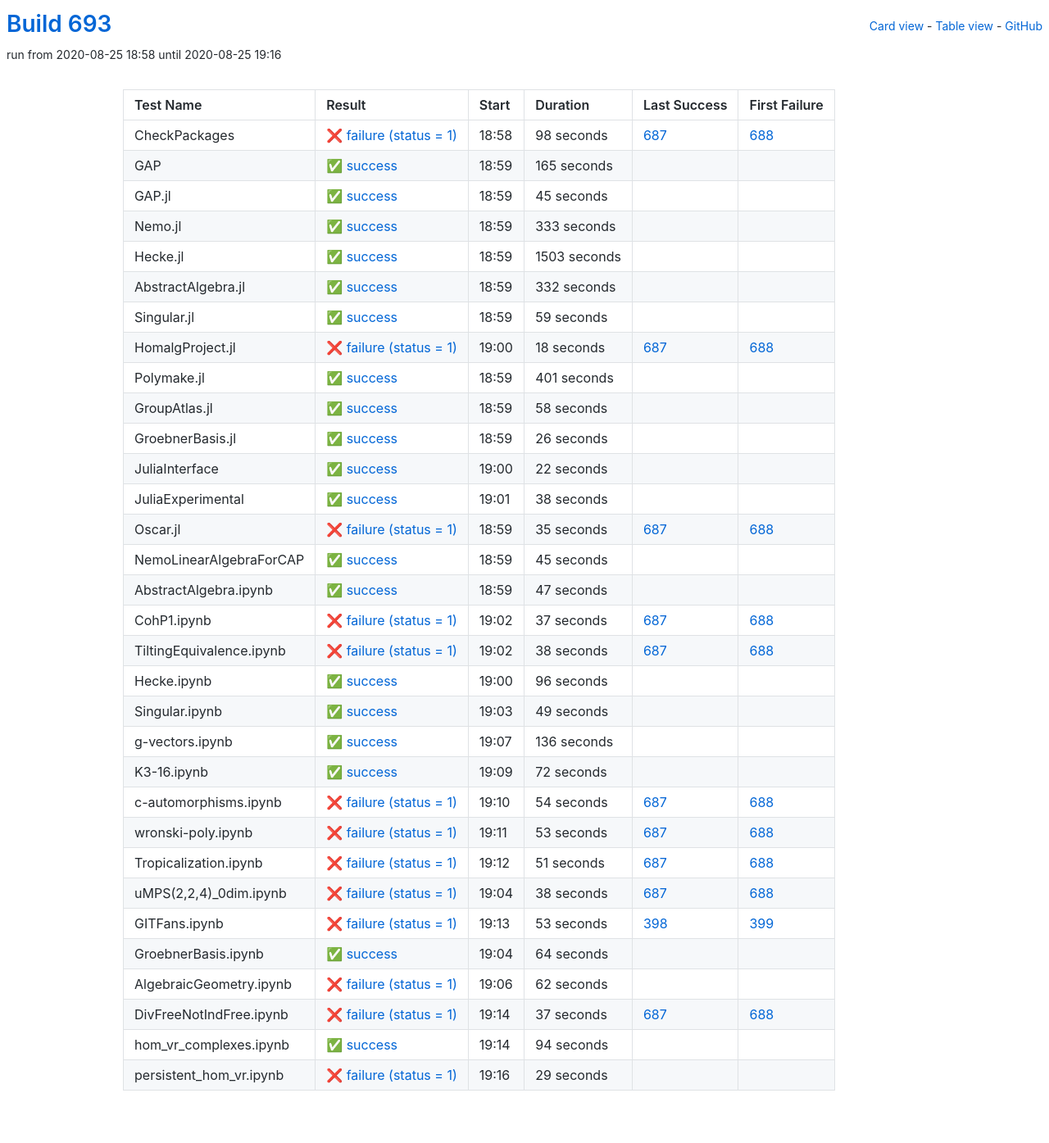
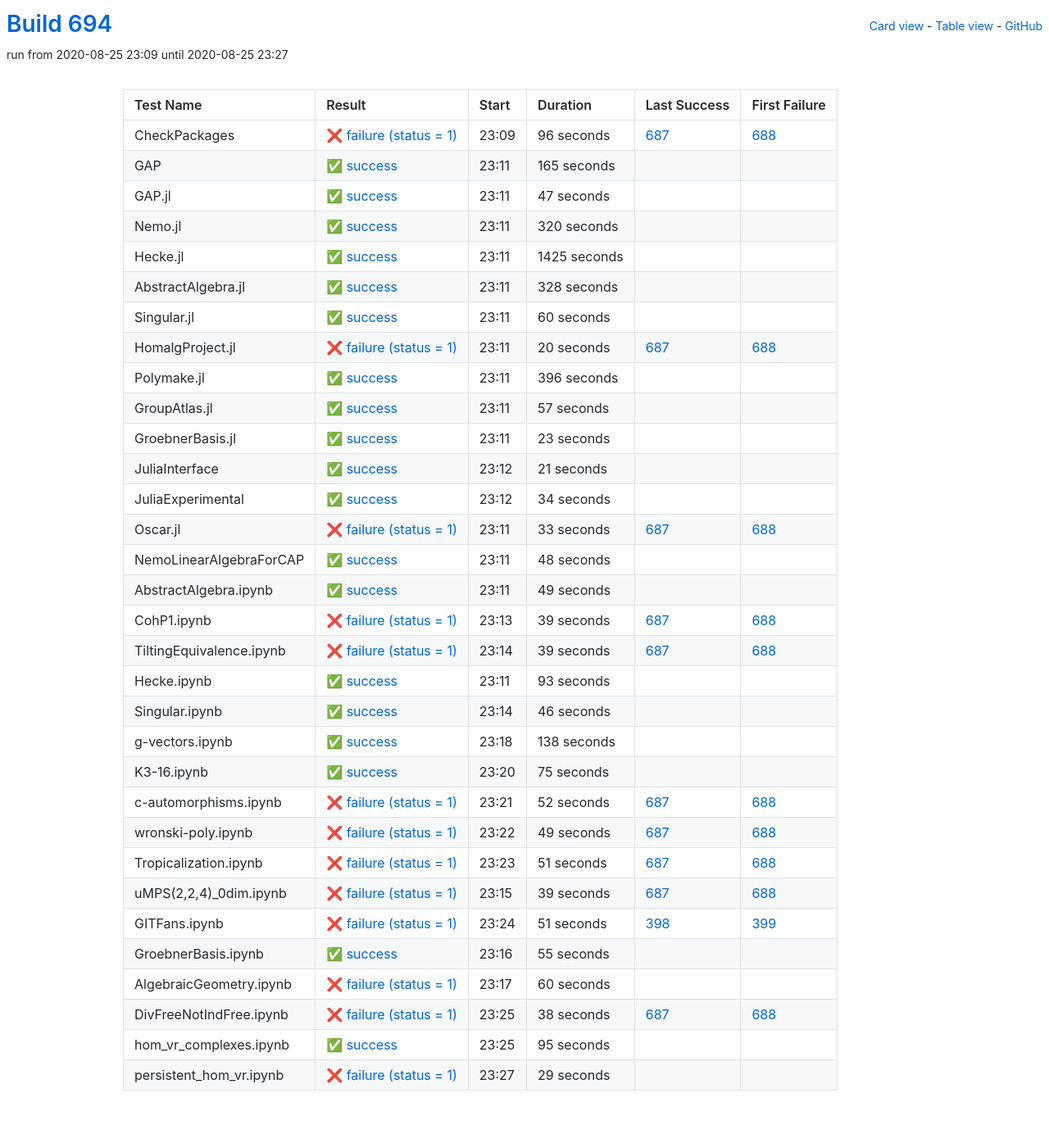
Before and after one commit to oscar-system/oscar-ci-status-stable, a Jekyll site: the page built from table.html, in a window 1280 px wide. Shown: the whole page at 82% size. Built offline with Jekyll 4.4.1, drawn with Linux system fonts in a browser that asks for light colours.

Commit message:
Build #694

```diff
--- a/_data/ci.yml
+++ b/_data/ci.yml
@@ -1,6 +1,6 @@
 ---
-build: 693
-build_url: https://oscarci.mathematik.uni-kl.de/job/oscar-stable/693/
+build: 694
+build_url: https://oscarci.mathematik.uni-kl.de/job/oscar-stable/694/
 job: oscar-stable
 organization: oscar-system
 repo: oscar-ci-status-stable
@@ -8,20 +8,20 @@ repourl: https://github.com/oscar-system/oscar-ci-status-stable
 tests:
 - name: CheckPackages
   id: checkpackages
-  log: https://oscarci.mathematik.uni-kl.de/job/oscar-stable/693/artifact/logs/build-693/CheckPackages.log
-  start: 2020-08-25 18:58
+  log: https://oscarci.mathematik.uni-kl.de/job/oscar-stable/694/artifact/logs/build-694/CheckPackages.log
+  start: 2020-08-25 23:09
   success: false
   exitcode: 1
   status: failure
-  duration: 98
+  duration: 96
   last_success: 687
   last_success_url: https://oscarci.mathematik.uni-kl.de/job/oscar-stable/687/
   first_failure: 688
   first_failure_url: https://oscarci.mathematik.uni-kl.de/job/oscar-stable/688/
 - name: GAP
   id: gap
-  log: https://oscarci.mathematik.uni-kl.de/job/oscar-stable/693/artifact/logs/build-693/GAP.log
-  start: 2020-08-25 18:59
+  log: https://oscarci.mathematik.uni-kl.de/job/oscar-stable/694/artifact/logs/build-694/GAP.log
+  start: 2020-08-25 23:11
   success: true
   exitcode: 0
   status: success
@@ -32,164 +32,8 @@ tests:
   first_failure_url:
 - name: GAP.jl
   id: gap-jl
-  log: https://oscarci.mathematik.uni-kl.de/job/oscar-stable/693/artifact/logs/build-693/GAP.jl.log
-  start: 2020-08-25 18:59
-  success: true
-  exitcode: 0
-  status: success
-  duration: 45
-  last_success: false
-  last_success_url:
-  first_failure: false
-  first_failure_url:
-- name: Nemo.jl
-  id: nemo-jl
-  log: https://oscarci.mathematik.uni-kl.de/job/oscar-stable/693/artifact/logs/build-693/Nemo.jl.log
-  start: 2020-08-25 18:59
-  success: true
-  exitcode: 0
-  status: success
-  duration: 333
-  last_success: false
-  last_success_url:
-  first_failure: false
-  first_failure_url:
-- name: Hecke.jl
-  id: hecke-jl
-  log: https://oscarci.mathematik.uni-kl.de/job/oscar-stable/693/artifact/logs/build-693/Hecke.jl.log
-  start: 2020-08-25 18:59
-  success: true
-  exitcode: 0
-  status: success
-  duration: 1503
-  last_success: false
-  last_success_url:
-  first_failure: false
-  first_failure_url:
-- name: AbstractAlgebra.jl
-  id: abstractalgebra-jl
-  log: https://oscarci.mathematik.uni-kl.de/job/oscar-stable/693/artifact/logs/build-693/AbstractAlgebra.jl.log
-  start: 2020-08-25 18:59
-  success: true
-  exitcode: 0
-  status: success
-  duration: 332
-  last_success: false
-  last_success_url:
-  first_failure: false
-  first_failure_url:
-- name: Singular.jl
-  id: singular-jl
-  log: https://oscarci.mathematik.uni-kl.de/job/oscar-stable/693/artifact/logs/build-693/Singular.jl.log
-  start: 2020-08-25 18:59
-  success: true
-  exitcode: 0
-  status: success
-  duration: 59
-  last_success: false
-  last_success_url:
-  first_failure: false
-  first_failure_url:
-- name: HomalgProject.jl
-  id: homalgproject-jl
-  log: https://oscarci.mathematik.uni-kl.de/job/oscar-stable/693/artifact/logs/build-693/HomalgProject.jl.log
-  start: 2020-08-25 19:00
-  success: false
-  exitcode: 1
-  status: failure
-  duration: 18
-  last_success: 687
-  last_success_url: https://oscarci.mathematik.uni-kl.de/job/oscar-stable/687/
-  first_failure: 688
-  first_failure_url: https://oscarci.mathematik.uni-kl.de/job/oscar-stable/688/
-- name: Polymake.jl
-  id: polymake-jl
-  log: https://oscarci.mathematik.uni-kl.de/job/oscar-stable/693/artifact/logs/build-693/Polymake.jl.log
-  start: 2020-08-25 18:59
-  success: true
-  exitcode: 0
-  status: success
-  duration: 401
-  last_success: false
-  last_success_url:
-  first_failure: false
-  first_failure_url:
-- name: GroupAtlas.jl
-  id: groupatlas-jl
-  log: https://oscarci.mathematik.uni-kl.de/job/oscar-stable/693/artifact/logs/build-693/GroupAtlas.jl.log
-  start: 2020-08-25 18:59
-  success: true
-  exitcode: 0
-  status: success
-  duration: 58
-  last_success: false
-  last_success_url:
-  first_failure: false
-  first_failure_url:
-- name: GroebnerBasis.jl
-  id: groebnerbasis-jl
-  log: https://oscarci.mathematik.uni-kl.de/job/oscar-stable/693/artifact/logs/build-693/GroebnerBasis.jl.log
-  start: 2020-08-25 18:59
-  success: true
-  exitcode: 0
-  status: success
-  duration: 26
-  last_success: false
-  last_success_url:
-  first_failure: false
-  first_failure_url:
-- name: JuliaInterface
-  id: juliainterface
-  log: https://oscarci.mathematik.uni-kl.de/job/oscar-stable/693/artifact/logs/build-693/JuliaInterface.log
-  start: 2020-08-25 19:00
-  success: true
-  exitcode: 0
-  status: success
-  duration: 22
-  last_success: false
-  last_success_url:
-  first_failure: false
-  first_failure_url:
-- name: JuliaExperimental
-  id: juliaexperimental
-  log: https://oscarci.mathematik.uni-kl.de/job/oscar-stable/693/artifact/logs/build-693/JuliaExperimental.log
-  start: 2020-08-25 19:01
-  success: true
-  exitcode: 0
-  status: success
-  duration: 38
-  last_success: false
-  last_success_url:
-  first_failure: false
-  first_failure_url:
-- name: Oscar.jl
-  id: oscar-jl
-  log: https://oscarci.mathematik.uni-kl.de/job/oscar-stable/693/artifact/logs/build-693/Oscar.jl.log
-  start: 2020-08-25 18:59
-  success: false
-  exitcode: 1
-  status: failure
-  duration: 35
-  last_success: 687
-  last_success_url: https://oscarci.mathematik.uni-kl.de/job/oscar-stable/687/
-  first_failure: 688
-  first_failure_url: https://oscarci.mathematik.uni-kl.de/job/oscar-stable/688/
-- name: NemoLinearAlgebraForCAP
-  id: nemolinearalgebraforcap
-  log: https://oscarci.mathematik.uni-kl.de/job/oscar-stable/693/artifact/logs/build-693/NemoLinearAlgebraForCAP.log
-  start: 2020-08-25 18:59
-  success: true
-  exitcode: 0
-  status: success
-  duration: 45
-  last_success: false
-  last_success_url:
-  first_failure: false
-  first_failure_url:
-- name: AbstractAlgebra.ipynb
-  id: abstractalgebra-ipynb
-  log: https://oscarci.mathematik.uni-kl.de/job/oscar-stable/693/artifact/logs/build-693/AbstractAlgebra.ipynb.log
-  start: 2020-08-25 18:59
+  log: https://oscarci.mathematik.uni-kl.de/job/oscar-stable/694/artifact/logs/build-694/GAP.jl.log
+  start: 2020-08-25 23:11
   success: true
   exitcode: 0
   status: success
@@ -198,46 +42,154 @@ tests:
   last_success_url:
   first_failure: false
   first_failure_url:
-- name: CohP1.ipynb
-  id: cohp1-ipynb
-  log: https://oscarci.mathematik.uni-kl.de/job/oscar-stable/693/artifact/logs/build-693/CohP1.ipynb.log
-  start: 2020-08-25 19:02
+- name: Nemo.jl
+  id: nemo-jl
+  log: https://oscarci.mathematik.uni-kl.de/job/oscar-stable/694/artifact/logs/build-694/Nemo.jl.log
+  start: 2020-08-25 23:11
+  success: true
+  exitcode: 0
+  status: success
+  duration: 320
+  last_success: false
+  last_success_url:
+  first_failure: false
+  first_failure_url:
+- name: Hecke.jl
+  id: hecke-jl
+  log: https://oscarci.mathematik.uni-kl.de/job/oscar-stable/694/artifact/logs/build-694/Hecke.jl.log
+  start: 2020-08-25 23:11
+  success: true
+  exitcode: 0
+  status: success
+  duration: 1425
+  last_success: false
+  last_success_url:
+  first_failure: false
+  first_failure_url:
+- name: AbstractAlgebra.jl
+  id: abstractalgebra-jl
+  log: https://oscarci.mathematik.uni-kl.de/job/oscar-stable/694/artifact/logs/build-694/AbstractAlgebra.jl.log
+  start: 2020-08-25 23:11
+  success: true
+  exitcode: 0
+  status: success
+  duration: 328
+  last_success: false
+  last_success_url:
+  first_failure: false
+  first_failure_url:
+- name: Singular.jl
+  id: singular-jl
+  log: https://oscarci.mathematik.uni-kl.de/job/oscar-stable/694/artifact/logs/build-694/Singular.jl.log
+  start: 2020-08-25 23:11
+  success: true
+  exitcode: 0
+  status: success
+  duration: 60
+  last_success: false
+  last_success_url:
+  first_failure: false
+  first_failure_url:
+- name: HomalgProject.jl
+  id: homalgproject-jl
+  log: https://oscarci.mathematik.uni-kl.de/job/oscar-stable/694/artifact/logs/build-694/HomalgProject.jl.log
+  start: 2020-08-25 23:11
   success: false
   exitcode: 1
   status: failure
-  duration: 37
+  duration: 20
   last_success: 687
   last_success_url: https://oscarci.mathematik.uni-kl.de/job/oscar-stable/687/
   first_failure: 688
   first_failure_url: https://oscarci.mathematik.uni-kl.de/job/oscar-stable/688/
-- name: TiltingEquivalence.ipynb
-  id: tiltingequivalence-ipynb
-  log: https://oscarci.mathematik.uni-kl.de/job/oscar-stable/693/artifact/logs/build-693/TiltingEquivalence.ipynb.log
-  start: 2020-08-25 19:02
+- name: Polymake.jl
+  id: polymake-jl
+  log: https://oscarci.mathematik.uni-kl.de/job/oscar-stable/694/artifact/logs/build-694/Polymake.jl.log
+  start: 2020-08-25 23:11
+  success: true
+  exitcode: 0
+  status: success
+  duration: 396
+  last_success: false
+  last_success_url:
+  first_failure: false
+  first_failure_url:
+- name: GroupAtlas.jl
+  id: groupatlas-jl
+  log: https://oscarci.mathematik.uni-kl.de/job/oscar-stable/694/artifact/logs/build-694/GroupAtlas.jl.log
+  start: 2020-08-25 23:11
+  success: true
+  exitcode: 0
+  status: success
+  duration: 57
+  last_success: false
+  last_success_url:
+  first_failure: false
+  first_failure_url:
+- name: GroebnerBasis.jl
+  id: groebnerbasis-jl
+  log: https://oscarci.mathematik.uni-kl.de/job/oscar-stable/694/artifact/logs/build-694/GroebnerBasis.jl.log
+  start: 2020-08-25 23:11
+  success: true
+  exitcode: 0
+  status: success
+  duration: 23
+  last_success: false
+  last_success_url:
+  first_failure: false
+  first_failure_url:
+- name: JuliaInterface
+  id: juliainterface
+  log: https://oscarci.mathematik.uni-kl.de/job/oscar-stable/694/artifact/logs/build-694/JuliaInterface.log
+  start: 2020-08-25 23:12
+  success: true
+  exitcode: 0
+  status: success
+  duration: 21
+  last_success: false
+  last_success_url:
+  first_failure: false
+  first_failure_url:
+- name: JuliaExperimental
+  id: juliaexperimental
+  log: https://oscarci.mathematik.uni-kl.de/job/oscar-stable/694/artifact/logs/build-694/JuliaExperimental.log
+  start: 2020-08-25 23:12
+  success: true
+  exitcode: 0
+  status: success
+  duration: 34
+  last_success: false
+  last_success_url:
+  first_failure: false
+  first_failure_url:
+- name: Oscar.jl
+  id: oscar-jl
+  log: https://oscarci.mathematik.uni-kl.de/job/oscar-stable/694/artifact/logs/build-694/Oscar.jl.log
+  start: 2020-08-25 23:11
   success: false
   exitcode: 1
   status: failure
-  duration: 38
+  duration: 33
   last_success: 687
   last_success_url: https://oscarci.mathematik.uni-kl.de/job/oscar-stable/687/
   first_failure: 688
   first_failure_url: https://oscarci.mathematik.uni-kl.de/job/oscar-stable/688/
-- name: Hecke.ipynb
-  id: hecke-ipynb
-  log: https://oscarci.mathematik.uni-kl.de/job/oscar-stable/693/artifact/logs/build-693/Hecke.ipynb.log
-  start: 2020-08-25 19:00
+- name: NemoLinearAlgebraForCAP
+  id: nemolinearalgebraforcap
+  log: https://oscarci.mathematik.uni-kl.de/job/oscar-stable/694/artifact/logs/build-694/NemoLinearAlgebraForCAP.log
+  start: 2020-08-25 23:11
   success: true
   exitcode: 0
   status: success
-  duration: 96
+  duration: 48
   last_success: false
   last_success_url:
   first_failure: false
   first_failure_url:
-- name: Singular.ipynb
-  id: singular-ipynb
-  log: https://oscarci.mathematik.uni-kl.de/job/oscar-stable/693/artifact/logs/build-693/Singular.ipynb.log
-  start: 2020-08-25 19:03
+- name: AbstractAlgebra.ipynb
+  id: abstractalgebra-ipynb
+  log: https://oscarci.mathematik.uni-kl.de/job/oscar-stable/694/artifact/logs/build-694/AbstractAlgebra.ipynb.log
+  start: 2020-08-25 23:11
   success: true
   exitcode: 0
   status: success
@@ -246,58 +198,106 @@ tests:
   last_success_url:
   first_failure: false
   first_failure_url:
-- name: g-vectors.ipynb
-  id: g-vectors-ipynb
-  log: https://oscarci.mathematik.uni-kl.de/job/oscar-stable/693/artifact/logs/build-693/g-vectors.ipynb.log
-  start: 2020-08-25 19:07
+- name: CohP1.ipynb
+  id: cohp1-ipynb
+  log: https://oscarci.mathematik.uni-kl.de/job/oscar-stable/694/artifact/logs/build-694/CohP1.ipynb.log
+  start: 2020-08-25 23:13
+  success: false
+  exitcode: 1
+  status: failure
+  duration: 39
+  last_success: 687
+  last_success_url: https://oscarci.mathematik.uni-kl.de/job/oscar-stable/687/
+  first_failure: 688
+  first_failure_url: https://oscarci.mathematik.uni-kl.de/job/oscar-stable/688/
+- name: TiltingEquivalence.ipynb
+  id: tiltingequivalence-ipynb
+  log: https://oscarci.mathematik.uni-kl.de/job/oscar-stable/694/artifact/logs/build-694/TiltingEquivalence.ipynb.log
+  start: 2020-08-25 23:14
+  success: false
+  exitcode: 1
+  status: failure
+  duration: 39
+  last_success: 687
+  last_success_url: https://oscarci.mathematik.uni-kl.de/job/oscar-stable/687/
+  first_failure: 688
+  first_failure_url: https://oscarci.mathematik.uni-kl.de/job/oscar-stable/688/
+- name: Hecke.ipynb
+  id: hecke-ipynb
+  log: https://oscarci.mathematik.uni-kl.de/job/oscar-stable/694/artifact/logs/build-694/Hecke.ipynb.log
+  start: 2020-08-25 23:11
   success: true
   exitcode: 0
   status: success
-  duration: 136
+  duration: 93
+  last_success: false
+  last_success_url:
+  first_failure: false
+  first_failure_url:
+- name: Singular.ipynb
+  id: singular-ipynb
+  log: https://oscarci.mathematik.uni-kl.de/job/oscar-stable/694/artifact/logs/build-694/Singular.ipynb.log
+  start: 2020-08-25 23:14
+  success: true
+  exitcode: 0
+  status: success
+  duration: 46
+  last_success: false
+  last_success_url:
+  first_failure: false
+  first_failure_url:
+- name: g-vectors.ipynb
+  id: g-vectors-ipynb
+  log: https://oscarci.mathematik.uni-kl.de/job/oscar-stable/694/artifact/logs/build-694/g-vectors.ipynb.log
+  start: 2020-08-25 23:18
+  success: true
+  exitcode: 0
+  status: success
+  duration: 138
   last_success: false
   last_success_url:
   first_failure: false
   first_failure_url:
 - name: K3-16.ipynb
   id: k3-16-ipynb
-  log: https://oscarci.mathematik.uni-kl.de/job/oscar-stable/693/artifact/logs/build-693/K3-16.ipynb.log
-  start: 2020-08-25 19:09
+  log: https://oscarci.mathematik.uni-kl.de/job/oscar-stable/694/artifact/logs/build-694/K3-16.ipynb.log
+  start: 2020-08-25 23:20
   success: true
   exitcode: 0
   status: success
-  duration: 72
+  duration: 75
   last_success: false
   last_success_url:
   first_failure: false
   first_failure_url:
 - name: c-automorphisms.ipynb
   id: c-automorphisms-ipynb
-  log: https://oscarci.mathematik.uni-kl.de/job/oscar-stable/693/artifact/logs/build-693/c-automorphisms.ipynb.log
-  start: 2020-08-25 19:10
+  log: https://oscarci.mathematik.uni-kl.de/job/oscar-stable/694/artifact/logs/build-694/c-automorphisms.ipynb.log
+  start: 2020-08-25 23:21
   success: false
   exitcode: 1
   status: failure
-  duration: 54
+  duration: 52
   last_success: 687
   last_success_url: https://oscarci.mathematik.uni-kl.de/job/oscar-stable/687/
   first_failure: 688
   first_failure_url: https://oscarci.mathematik.uni-kl.de/job/oscar-stable/688/
 - name: wronski-poly.ipynb
   id: wronski-poly-ipynb
-  log: https://oscarci.mathematik.uni-kl.de/job/oscar-stable/693/artifact/logs/build-693/wronski-poly.ipynb.log
-  start: 2020-08-25 19:11
+  log: https://oscarci.mathematik.uni-kl.de/job/oscar-stable/694/artifact/logs/build-694/wronski-poly.ipynb.log
+  start: 2020-08-25 23:22
   success: false
   exitcode: 1
   status: failure
-  duration: 53
+  duration: 49
   last_success: 687
   last_success_url: https://oscarci.mathematik.uni-kl.de/job/oscar-stable/687/
   first_failure: 688
   first_failure_url: https://oscarci.mathematik.uni-kl.de/job/oscar-stable/688/
 - name: Tropicalization.ipynb
   id: tropicalization-ipynb
-  log: https://oscarci.mathematik.uni-kl.de/job/oscar-stable/693/artifact/logs/build-693/Tropicalization.ipynb.log
-  start: 2020-08-25 19:12
+  log: https://oscarci.mathematik.uni-kl.de/job/oscar-stable/694/artifact/logs/build-694/Tropicalization.ipynb.log
+  start: 2020-08-25 23:23
   success: false
   exitcode: 1
   status: failure
@@ -308,8 +308,56 @@ tests:
   first_failure_url: https://oscarci.mathematik.uni-kl.de/job/oscar-stable/688/
 - name: uMPS(2,2,4)_0dim.ipynb
   id: umps-2-2-4-0dim-ipynb
-  log: https://oscarci.mathematik.uni-kl.de/job/oscar-stable/693/artifact/logs/build-693/uMPS-2-2-4-_0dim.ipynb.log
-  start: 2020-08-25 19:04
+  log: https://oscarci.mathematik.uni-kl.de/job/oscar-stable/694/artifact/logs/build-694/uMPS-2-2-4-_0dim.ipynb.log
+  start: 2020-08-25 23:15
+  success: false
+  exitcode: 1
+  status: failure
+  duration: 39
+  last_success: 687
+  last_success_url: https://oscarci.mathematik.uni-kl.de/job/oscar-stable/687/
+  first_failure: 688
+  first_failure_url: https://oscarci.mathematik.uni-kl.de/job/oscar-stable/688/
+- name: GITFans.ipynb
+  id: gitfans-ipynb
+  log: https://oscarci.mathematik.uni-kl.de/job/oscar-stable/694/artifact/logs/build-694/GITFans.ipynb.log
+  start: 2020-08-25 23:24
+  success: false
+  exitcode: 1
+  status: failure
+  duration: 51
+  last_success: 398
+  last_success_url: https://oscarci.mathematik.uni-kl.de/job/oscar-stable/398/
+  first_failure: 399
+  first_failure_url: https://oscarci.mathematik.uni-kl.de/job/oscar-stable/399/
+- name: GroebnerBasis.ipynb
+  id: groebnerbasis-ipynb
+  log: https://oscarci.mathematik.uni-kl.de/job/oscar-stable/694/artifact/logs/build-694/GroebnerBasis.ipynb.log
+  start: 2020-08-25 23:16
+  success: true
+  exitcode: 0
+  status: success
+  duration: 55
+  last_success: false
+  last_success_url:
+  first_failure: false
+  first_failure_url:
+- name: AlgebraicGeometry.ipynb
+  id: algebraicgeometry-ipynb
+  log: https://oscarci.mathematik.uni-kl.de/job/oscar-stable/694/artifact/logs/build-694/AlgebraicGeometry.ipynb.log
+  start: 2020-08-25 23:17
+  success: false
+  exitcode: 1
+  status: failure
+  duration: 60
+  last_success: false
+  last_success_url:
+  first_failure: false
+  first_failure_url:
+- name: DivFreeNotIndFree.ipynb
+  id: divfreenotindfree-ipynb
+  log: https://oscarci.mathematik.uni-kl.de/job/oscar-stable/694/artifact/logs/build-694/DivFreeNotIndFree.ipynb.log
+  start: 2020-08-25 23:25
   success: false
   exitcode: 1
   status: failure
@@ -318,70 +366,22 @@ tests:
   last_success_url: https://oscarci.mathematik.uni-kl.de/job/oscar-stable/687/
   first_failure: 688
   first_failure_url: https://oscarci.mathematik.uni-kl.de/job/oscar-stable/688/
-- name: GITFans.ipynb
-  id: gitfans-ipynb
-  log: https://oscarci.mathematik.uni-kl.de/job/oscar-stable/693/artifact/logs/build-693/GITFans.ipynb.log
-  start: 2020-08-25 19:13
-  success: false
-  exitcode: 1
-  status: failure
-  duration: 53
-  last_success: 398
-  last_success_url: https://oscarci.mathematik.uni-kl.de/job/oscar-stable/398/
-  first_failure: 399
-  first_failure_url: https://oscarci.mathematik.uni-kl.de/job/oscar-stable/399/
-- name: GroebnerBasis.ipynb
-  id: groebnerbasis-ipynb
-  log: https://oscarci.mathematik.uni-kl.de/job/oscar-stable/693/artifact/logs/build-693/GroebnerBasis.ipynb.log
-  start: 2020-08-25 19:04
+- name: hom_vr_complexes.ipynb
+  id: hom-vr-complexes-ipynb
+  log: https://oscarci.mathematik.uni-kl.de/job/oscar-stable/694/artifact/logs/build-694/hom_vr_complexes.ipynb.log
+  start: 2020-08-25 23:25
   success: true
   exitcode: 0
   status: success
-  duration: 64
-  last_success: false
-  last_success_url:
-  first_failure: false
-  first_failure_url:
-- name: AlgebraicGeometry.ipynb
-  id: algebraicgeometry-ipynb
-  log: https://oscarci.mathematik.uni-kl.de/job/oscar-stable/693/artifact/logs/build-693/AlgebraicGeometry.ipynb.log
-  start: 2020-08-25 19:06
-  success: false
-  exitcode: 1
-  status: failure
-  duration: 62
-  last_success: false
-  last_success_url:
-  first_failure: false
-  first_failure_url:
-- name: DivFreeNotIndFree.ipynb
-  id: divfreenotindfree-ipynb
-  log: https://oscarci.mathematik.uni-kl.de/job/oscar-stable/693/artifact/logs/build-693/DivFreeNotIndFree.ipynb.log
-  start: 2020-08-25 19:14
-  success: false
-  exitcode: 1
-  status: failure
-  duration: 37
-  last_success: 687
-  last_success_url: https://oscarci.mathematik.uni-kl.de/job/oscar-stable/687/
-  first_failure: 688
-  first_failure_url: https://oscarci.mathematik.uni-kl.de/job/oscar-stable/688/
-- name: hom_vr_complexes.ipynb
-  id: hom-vr-complexes-ipynb
-  log: https://oscarci.mathematik.uni-kl.de/job/oscar-stable/693/artifact/logs/build-693/hom_vr_complexes.ipynb.log
-  start: 2020-08-25 19:14
-  success: true
-  exitcode: 0
-  status: success
-  duration: 94
+  duration: 95
   last_success: false
   last_success_url:
   first_failure: false
   first_failure_url:
 - name: persistent_hom_vr.ipynb
   id: persistent-hom-vr-ipynb
-  log: https://oscarci.mathematik.uni-kl.de/job/oscar-stable/693/artifact/logs/build-693/persistent_hom_vr.ipynb.log
-  start: 2020-08-25 19:16
+  log: https://oscarci.mathematik.uni-kl.de/job/oscar-stable/694/artifact/logs/build-694/persistent_hom_vr.ipynb.log
+  start: 2020-08-25 23:27
   success: false
   exitcode: 1
   status: failure
```
Also changed, not shown: README.md.
